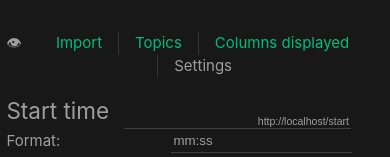
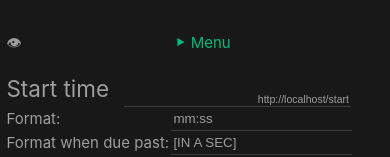
Before and after one commit to Duncan-Idaho/obs-topics-web, a Vue app: page /settings in a window 390 px wide. Shown: the top 157 px of the page. Built offline with nearby package versions, Linux system fonts and the light colour scheme.

Commit message:
Turning the menu into a popover in low width

```diff
--- a/src/StandardLayout.vue
+++ b/src/StandardLayout.vue
@@ -1,13 +1,33 @@
 <script setup lang="ts">
 import { RouterLink, RouterView } from 'vue-router'
+import { useMediaQuery } from '@vueuse/core'
 import PreviewTooltip from '@/components/PreviewTooltip.vue'
+import { computed, ref } from 'vue';
+
+const largeWidth = useMediaQuery('(min-width: 28em)')
+const menuOpened = ref(false)
+const displayMenu = computed (() => largeWidth.value || menuOpened.value)
+
+const menu = ref<HTMLElement | null>(null)
+
+function closeMenu() {
+  menuOpened.value = false
+}
 </script>
 
 <template>
-  <div class="standard-layout">
+  <div class="standard-layout" @click="closeMenu">
     <header>
       <PreviewTooltip/>
-      <nav>
+      <a
+        v-if="!largeWidth"
+        class="menu-toggle"
+        @click.stop="menuOpened = !menuOpened">
+        <span v-if="menuOpened">⯆</span>
+        <span v-else>⯈</span>
+        Menu
+      </a>
+      <nav v-if="displayMenu" ref="menu">
         <RouterLink to="/import">Import</RouterLink>
         <RouterLink to="/">Topics</RouterLink>
         <RouterLink to="/columns">Columns displayed</RouterLink>
@@ -48,13 +68,29 @@ import PreviewTooltip from '@/components/PreviewTooltip.vue'
 header {
   line-height: 1.5;
   display: flex;
+  position: relative;
 }
 
-nav {
+.menu-toggle {
   width: 100%;
   font-size: 1em;
   text-align: center;
   margin-bottom: 1rem;
+  cursor: pointer;
+  user-select: none;
+}
+
+nav {
+  font-size: 1em;
+  text-align: center;
+
+  position: absolute;
+  width: 90%;
+  left: 5%;
+  top: 1.5em;
+  z-index: 2;
+  background-color: var(--vt-c-black-soft);
+  border: 1px solid var(--color-border);
 }
 
 nav a.router-link-exact-active {
@@ -66,12 +102,34 @@ nav a.router-link-exact-active:hover {
 }
 
 nav a {
-  display: inline-block;
+  display: block;
   padding: 0 1rem;
-  border-left: 1px solid var(--color-border);
+  border-top: 1px solid var(--color-border);
 }
 
 nav a:first-of-type {
   border: 0;
 }
+
+
+@media (min-width: 28em) {
+  nav {
+    position: initial;
+    background-color: transparent;
+    border: 0;
+    width: 100%;
+    margin-bottom: 1rem;
+  }
+
+  nav a {
+    display: inline-block;
+    padding: 0 1rem;
+    border-top: 0;
+    border-left: 1px solid var(--color-border);
+  }
+
+  nav a:first-of-type {
+    border: 0;
+  }
+}
 </style>
--- a/src/assets/base.css
+++ b/src/assets/base.css
@@ -1,4 +1,3 @@
-/* color palette from <https://github.com/vuejs/theme> */
 :root {
   --vt-c-white: #ffffff;
   --vt-c-white-soft: #f8f8f8;
```
